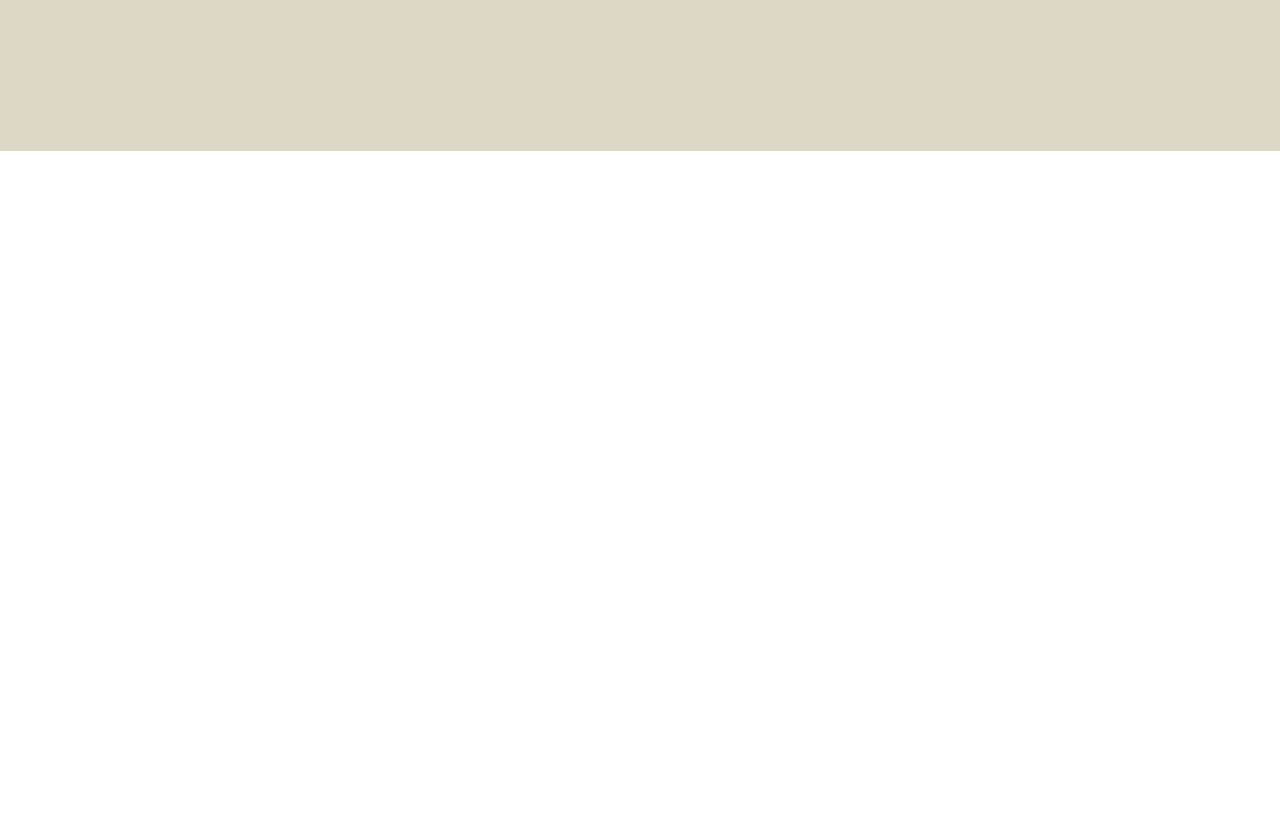
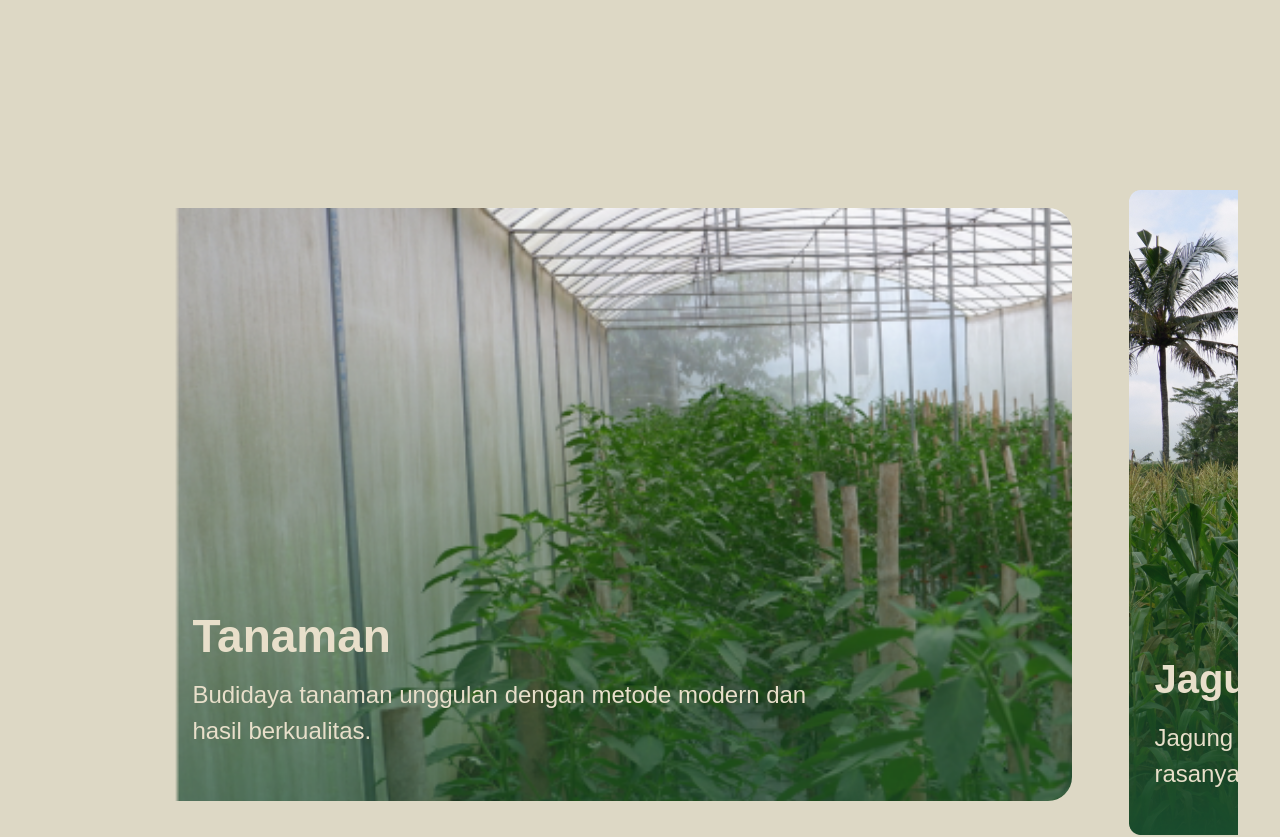
Before and after one commit to ahuaiqom/stp-ub-system, a React (Vite) app in the folder frontend/: page / in a window 1280 px wide. Shown: the part 1140-1977 px from the top of the page. Before the commit the page ends 1291 px from the top, so only its background shows below. Built offline with nearby package versions, Linux system fonts and the light colour scheme.

Commit message:
Add Activity2 component to HomePage

```diff
--- a/frontend/src/public-site/pages/HomePage.tsx
+++ b/frontend/src/public-site/pages/HomePage.tsx
@@ -3,7 +3,7 @@ import "./HomePage.css";
 import Navbar from "../components/Navbar/Navbar";
 import Hero from "../components/Hero/Hero";
 import Activity from "../components/Activity/Activity";
-
+import Activity2 from "../components/Activity/Activity2";
 import {
   heroData,
   navItems,
@@ -23,7 +23,7 @@ const HomePage = () => {
       />
 
       <Activity />
-
+      <Activity2 />
     </div>
   );
 };
```
